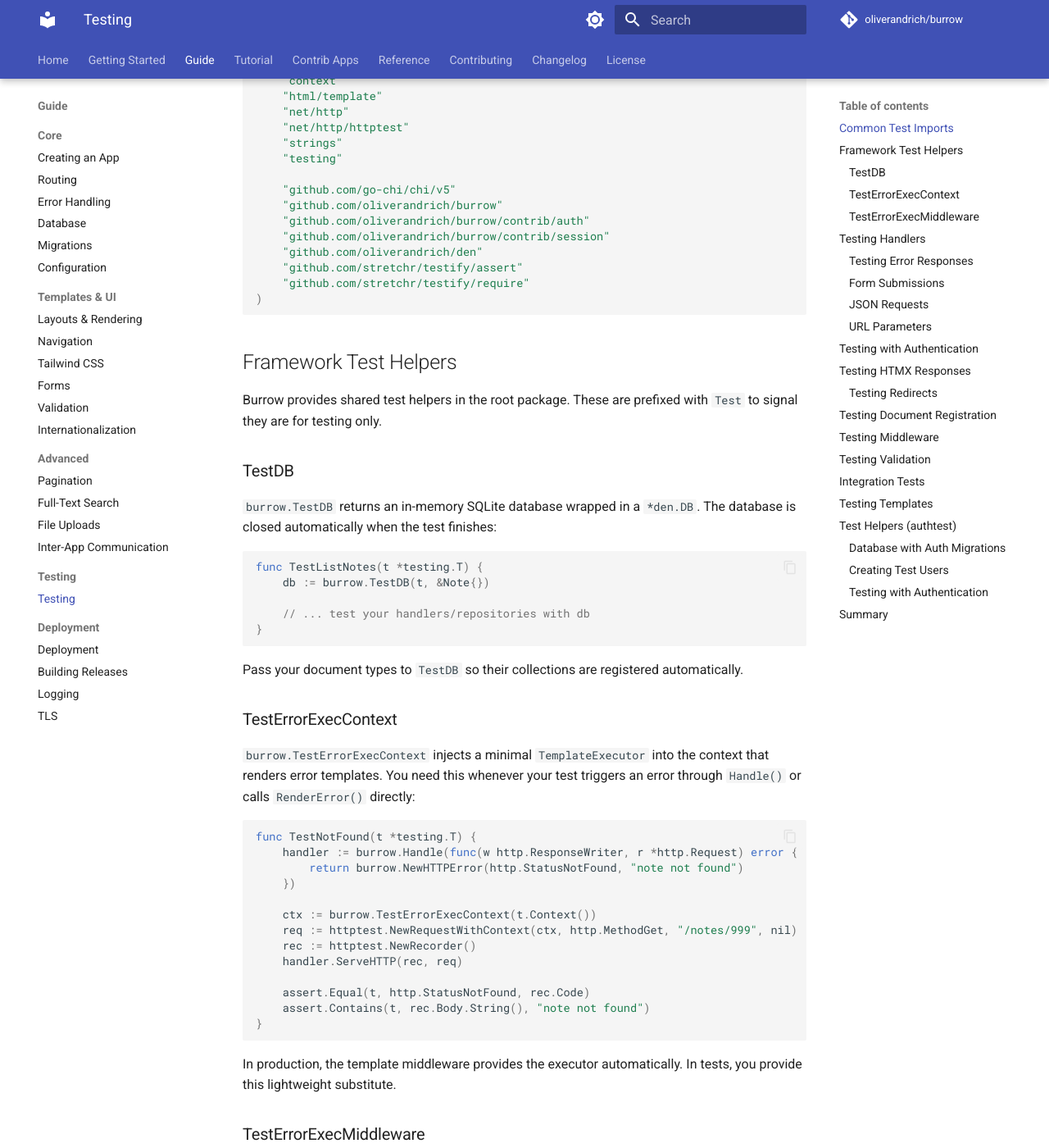
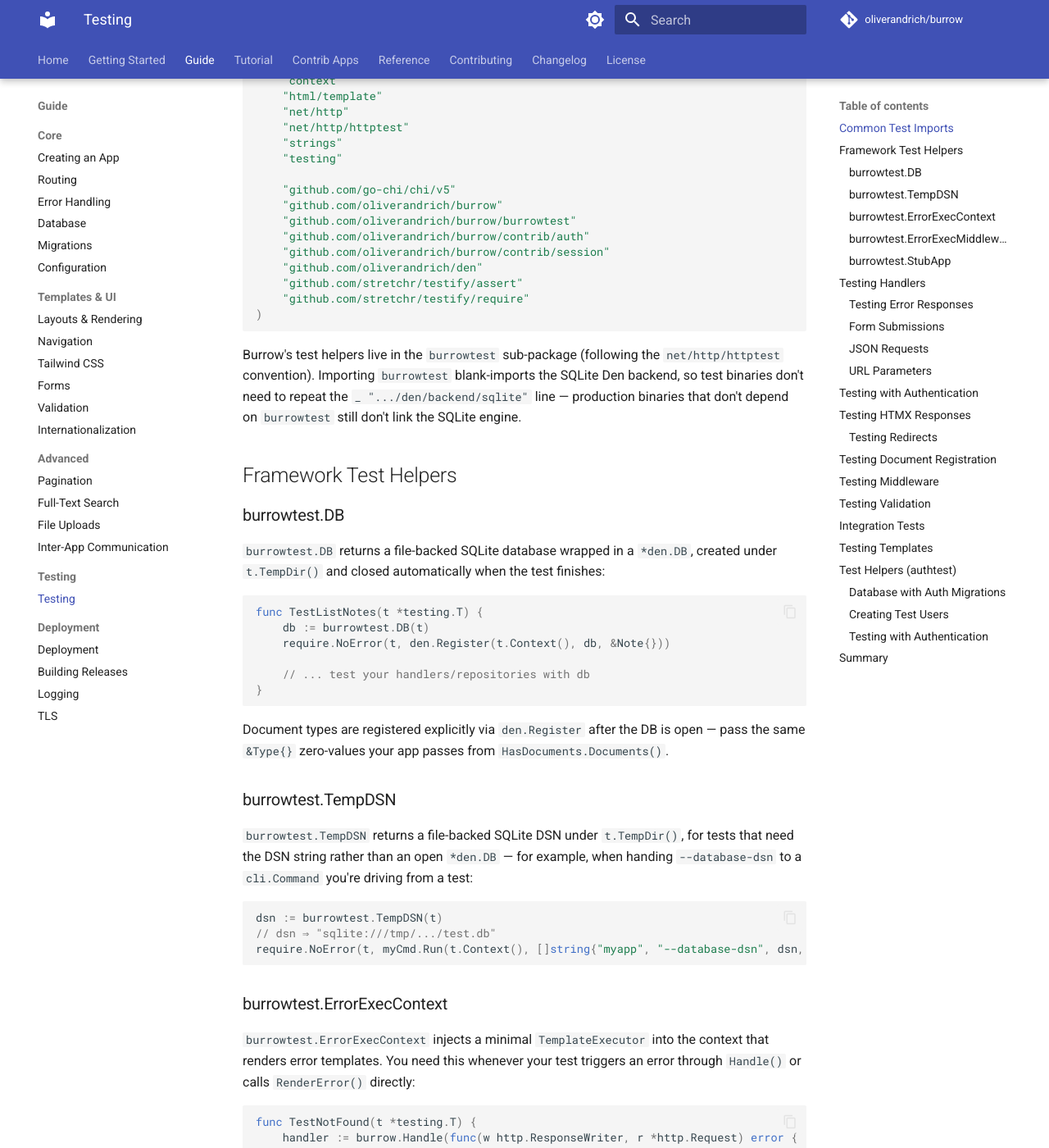
Before and after one commit to oliverandrich/burrow, an MkDocs documentation site: the page built from docs/guide/testing.md, in a window 1280 px wide and 1400 px high, scrolled down 378 px. Shown: the whole window at 82% size. Built offline with MkDocs 1.6.1 and Material for MkDocs 9.7.7, drawn with Linux system fonts in a browser that asks for light colours; comment, search, counter and statistics services are not loaded; some of the changed text lies outside the part shown.

Commit message:
docs(guide): rewrite testing.md against the burrowtest API
burrow.TestDB / burrow.TestErrorExecContext / burrow.TestErrorExecMiddleware
are replaced with burrowtest.DB + explicit den.Register, ErrorExecContext,
and ErrorExecMiddleware. Adds sections for burrowtest.TempDSN and
burrowtest.StubApp; corrects authtest.NewDB and authtest.WithID signatures.

````diff
--- a/docs/guide/testing.md
+++ b/docs/guide/testing.md
@@ -17,6 +17,7 @@ import (
 
     "github.com/go-chi/chi/v5"
     "github.com/oliverandrich/burrow"
+    "github.com/oliverandrich/burrow/burrowtest"
     "github.com/oliverandrich/burrow/contrib/auth"
     "github.com/oliverandrich/burrow/contrib/session"
     "github.com/oliverandrich/den"
@@ -25,27 +26,38 @@ import (
 )
 ```
 
+Burrow's test helpers live in the `burrowtest` sub-package (following the `net/http/httptest` convention). Importing `burrowtest` blank-imports the SQLite Den backend, so test binaries don't need to repeat the `_ ".../den/backend/sqlite"` line — production binaries that don't depend on `burrowtest` still don't link the SQLite engine.
+
 ## Framework Test Helpers
 
-Burrow provides shared test helpers in the root package. These are prefixed with `Test` to signal they are for testing only.
+### burrowtest.DB
 
-### TestDB
-
-`burrow.TestDB` returns an in-memory SQLite database wrapped in a `*den.DB`. The database is closed automatically when the test finishes:
+`burrowtest.DB` returns a file-backed SQLite database wrapped in a `*den.DB`, created under `t.TempDir()` and closed automatically when the test finishes:
 
 ```go
 func TestListNotes(t *testing.T) {
-    db := burrow.TestDB(t, &Note{})
+    db := burrowtest.DB(t)
+    require.NoError(t, den.Register(t.Context(), db, &Note{}))
 
     // ... test your handlers/repositories with db
 }
 ```
 
-Pass your document types to `TestDB` so their collections are registered automatically.
+Document types are registered explicitly via `den.Register` after the DB is open — pass the same `&Type{}` zero-values your app passes from `HasDocuments.Documents()`.
 
-### TestErrorExecContext
+### burrowtest.TempDSN
 
-`burrow.TestErrorExecContext` injects a minimal `TemplateExecutor` into the context that renders error templates. You need this whenever your test triggers an error through `Handle()` or calls `RenderError()` directly:
+`burrowtest.TempDSN` returns a file-backed SQLite DSN under `t.TempDir()`, for tests that need the DSN string rather than an open `*den.DB` — for example, when handing `--database-dsn` to a `cli.Command` you're driving from a test:
+
+```go
+dsn := burrowtest.TempDSN(t)
+// dsn ⇒ "sqlite:///tmp/.../test.db"
+require.NoError(t, myCmd.Run(t.Context(), []string{"myapp", "--database-dsn", dsn, "migrate"}))
+```
+
+### burrowtest.ErrorExecContext
+
+`burrowtest.ErrorExecContext` injects a minimal `TemplateExecutor` into the context that renders error templates. You need this whenever your test triggers an error through `Handle()` or calls `RenderError()` directly:
 
 ```go
 func TestNotFound(t *testing.T) {
@@ -53,7 +65,7 @@ func TestNotFound(t *testing.T) {
         return burrow.NewHTTPError(http.StatusNotFound, "note not found")
     })
 
-    ctx := burrow.TestErrorExecContext(t.Context())
+    ctx := burrowtest.ErrorExecContext(t.Context())
     req := httptest.NewRequestWithContext(ctx, http.MethodGet, "/notes/999", nil)
     rec := httptest.NewRecorder()
     handler.ServeHTTP(rec, req)
@@ -65,15 +77,27 @@ func TestNotFound(t *testing.T) {
 
 In production, the template middleware provides the executor automatically. In tests, you provide this lightweight substitute.
 
-### TestErrorExecMiddleware
+### burrowtest.ErrorExecMiddleware
 
-`burrow.TestErrorExecMiddleware` is the middleware version — useful when setting up a chi router for integration tests:
+`burrowtest.ErrorExecMiddleware` is the middleware version — useful when setting up a chi router for integration tests:
 
 ```go
 r := chi.NewRouter()
-r.Use(burrow.TestErrorExecMiddleware)
+r.Use(burrowtest.ErrorExecMiddleware)
 r.Use(auth.RequireAdmin())
 r.Get("/admin", adminHandler)
+```
+
+### burrowtest.StubApp
+
+`burrowtest.StubApp(name)` returns a minimal `burrow.App` exposing only the given name. Use it in tests that wire up a registry but don't need the depended-on contrib to do real work — for example, satisfying `auth`'s declared `Dependencies()` of `csrf` and `staticfiles` when only testing handlers:
+
+```go
+registry := burrow.NewRegistry()
+registry.Add(session.New())
+registry.Add(burrowtest.StubApp("csrf"))
+registry.Add(burrowtest.StubApp("staticfiles"))
+registry.Add(auth.New())
 ```
 
 ## Testing Handlers
@@ -97,7 +121,7 @@ func TestGreetHandler(t *testing.T) {
 
 ### Testing Error Responses
 
-Handlers signal errors by returning a `*burrow.HTTPError`. When wrapped with `burrow.Handle()`, the error is rendered through `RenderError()`, which needs a `TemplateExecutor` in the context. Use `TestErrorExecContext` (see [Framework Test Helpers](#framework-test-helpers)):
+Handlers signal errors by returning a `*burrow.HTTPError`. When wrapped with `burrow.Handle()`, the error is rendered through `RenderError()`, which needs a `TemplateExecutor` in the context. Use `burrowtest.ErrorExecContext` (see [Framework Test Helpers](#framework-test-helpers)):
 
 ```go
 func TestNotFound(t *testing.T) {
@@ -105,7 +129,7 @@ func TestNotFound(t *testing.T) {
         return burrow.NewHTTPError(http.StatusNotFound, "note not found")
     })
 
-    ctx := burrow.TestErrorExecContext(t.Context())
+    ctx := burrowtest.ErrorExecContext(t.Context())
     req := httptest.NewRequestWithContext(ctx, http.MethodGet, "/notes/999", nil)
     rec := httptest.NewRecorder()
     handler.ServeHTTP(rec, req)
@@ -208,10 +232,11 @@ Burrow automatically detects HTMX requests via the `HX-Request` header and skips
 
 ```go
 func TestListNotes(t *testing.T) {
-    db := testDB(t)
+    db := burrowtest.DB(t)
+    require.NoError(t, den.Register(t.Context(), db, &Note{}))
     repo := NewRepository(db)
     require.NoError(t, repo.Create(t.Context(), &Note{Title: "Test", UserID: "01J000000000000000000042"}))
-    app := &App{repo: NewRepository(db)}
+    app := &App{repo: repo}
 
     setup := func(t *testing.T) *http.Request {
         t.Helper()
@@ -266,11 +291,12 @@ assert.Equal(t, "/notes", rec.Header().Get("Location"))
 
 ## Testing Document Registration
 
-Den handles schema creation automatically. In tests, pass your document types to `TestDB`:
+Den creates collections and indexes from your struct tags. In tests, open a DB with `burrowtest.DB` and call `den.Register` with the same zero-value pointers your app passes from `HasDocuments.Documents()`:
 
 ```go
 func TestDocumentRegistration(t *testing.T) {
-    db := burrow.TestDB(t, &Item{})
+    db := burrowtest.DB(t)
+    require.NoError(t, den.Register(t.Context(), db, &Item{}))
 
     // Verify the collection works by inserting a document.
     item := &Item{Name: "test"}
@@ -325,7 +351,7 @@ func TestRequireAuth(t *testing.T) {
 }
 ```
 
-Use table-driven tests for middleware that checks roles or permissions. `RequireAdmin` redirects unauthenticated users to login and renders 403 for authenticated non-admins — so you need `TestErrorExecContext` for the 403 case:
+Use table-driven tests for middleware that checks roles or permissions. `RequireAdmin` redirects unauthenticated users to login and renders 403 for authenticated non-admins — so you need `burrowtest.ErrorExecContext` for the 403 case:
 
 ```go
 func TestRequireAdmin(t *testing.T) {
@@ -344,7 +370,7 @@ func TestRequireAdmin(t *testing.T) {
             r.Use(func(next http.Handler) http.Handler {
                 return http.HandlerFunc(func(w http.ResponseWriter, r *http.Request) {
                     ctx := auth.WithUser(r.Context(), &auth.User{ID: "01J000000000000000000001", Role: tt.role})
-                    ctx = burrow.TestErrorExecContext(ctx)
+                    ctx = burrowtest.ErrorExecContext(ctx)
                     next.ServeHTTP(w, r.WithContext(ctx))
                 })
             })
@@ -394,13 +420,13 @@ The examples above test individual pieces in isolation. A complete integration t
 
 ```go
 func TestCreateNoteIntegration(t *testing.T) {
-    db := burrow.TestDB(t, &Note{})
+    db := burrowtest.DB(t)
+    require.NoError(t, den.Register(t.Context(), db, &Note{}))
     app := New()
-
     app.repo = NewRepository(db)
 
     r := chi.NewRouter()
-    r.Use(burrow.TestErrorExecMiddleware)
+    r.Use(burrowtest.ErrorExecMiddleware)
     r.Use(session.New().Middleware()...)
     r.Use(func(next http.Handler) http.Handler {
         return http.HandlerFunc(func(w http.ResponseWriter, r *http.Request) {
@@ -422,7 +448,7 @@ func TestCreateNoteIntegration(t *testing.T) {
     assert.Contains(t, rec.Body.String(), "Integration Test")
 
     // Verify the note was persisted.
-    notes, err := repo.ListByUserID(t.Context(), "01J000000000000000000001")
+    notes, err := app.repo.ListByUserID(t.Context(), "01J000000000000000000001")
     require.NoError(t, err)
     assert.Len(t, notes, 1)
 }
@@ -497,21 +523,22 @@ The `contrib/auth/authtest` package provides shared helpers for tests that depen
 
 ### Database with Auth Migrations
 
-`authtest.NewDB` returns an in-memory database with all auth document types already registered:
+`authtest.NewDB` returns a file-backed SQLite database with all auth document types already registered. If your test also needs your app's own document types, register them on top:
 
 ```go
 import "github.com/oliverandrich/burrow/contrib/auth/authtest"
 
 func testDB(t *testing.T) *den.DB {
     t.Helper()
-    // Pass your app's document types to register them alongside auth types.
-    return authtest.NewDB(t, &Note{})
+    db := authtest.NewDB(t)
+    require.NoError(t, den.Register(t.Context(), db, &Note{}))
+    return db
 }
 ```
 
 ### Creating Test Users
 
-`authtest.CreateUser` inserts a user with sensible defaults (unique username, role `"user"`, active). Use functional options to override:
+`authtest.CreateUser` inserts a user with sensible defaults (unique auto-incremented username, role `"user"`, active). Use functional options to override:
 
 ```go
 // Default user — unique username auto-generated.
@@ -519,15 +546,15 @@ user := authtest.CreateUser(t, db)
 
 // Fully customised user.
 admin := authtest.CreateUser(t, db,
-    authtest.WithID(1),
+    authtest.WithID("01J000000000000000000001"),
     authtest.WithUsername("admin"),
     authtest.WithEmail("admin@example.com"),
     authtest.WithName("Admin"),
-    authtest.WithRole("admin"),
+    authtest.WithRole(auth.RoleAdmin),
 )
 ```
 
-Available options: `WithID`, `WithUsername`, `WithEmail`, `WithName`, `WithRole`, `WithActive`.
+Available options: `WithID`, `WithUsername`, `WithEmail`, `WithName`, `WithRole`, `WithActive`. `WithID` takes a string (ULIDs in production; any unique string works in tests).
 
 ### Testing with Authentication
 
@@ -549,14 +576,15 @@ req = session.Inject(req, map[string]any{})
 
 | What to test | Key tools |
 |---|---|
-| Database | `burrow.TestDB(t, &Type{})` |
-| Auth test DB | `authtest.NewDB(t, &Type{})` — in-memory DB with auth documents |
+| Database | `burrowtest.DB(t)` + `den.Register(ctx, db, &Type{})` |
+| Custom DSN | `burrowtest.TempDSN(t)` — file-backed SQLite under `t.TempDir()` |
+| Auth test DB | `authtest.NewDB(t)` — DB with auth documents pre-registered |
 | Test users | `authtest.CreateUser(t, db, ...options)` |
 | Handlers | `httptest.NewRecorder`, `httptest.NewRequestWithContext(t.Context(), ...)` |
-| Error responses | `burrow.TestErrorExecContext(ctx)`, `burrow.TestErrorExecMiddleware` |
+| Error responses | `burrowtest.ErrorExecContext(ctx)`, `burrowtest.ErrorExecMiddleware` |
+| Stub registered apps | `burrowtest.StubApp(name)` |
 | Auth context | `auth.WithUser(ctx, user)`, `session.Inject(req, values)` |
 | HTMX responses | `req.Header.Set("HX-Request", "true")`, check `hx-swap-oob` |
-| Documents | `burrow.TestDB(t, &Type{})` registers collections automatically |
 | Middleware | Chi router with `r.Use()`, table-driven tests |
 | Validation | `burrow.Validate()`, `errors.As(err, &ve)`, `ve.HasField()` |
-| Templates | `TemplateExecutor` with stubbed functions, `WithTemplateExecutor` |
+| Templates | `TemplateExecutor` with stubbed functions, `burrow.WithTemplateExecutor` |
````
Also changed, not shown: CHANGELOG.md (+1 -0 lines).
